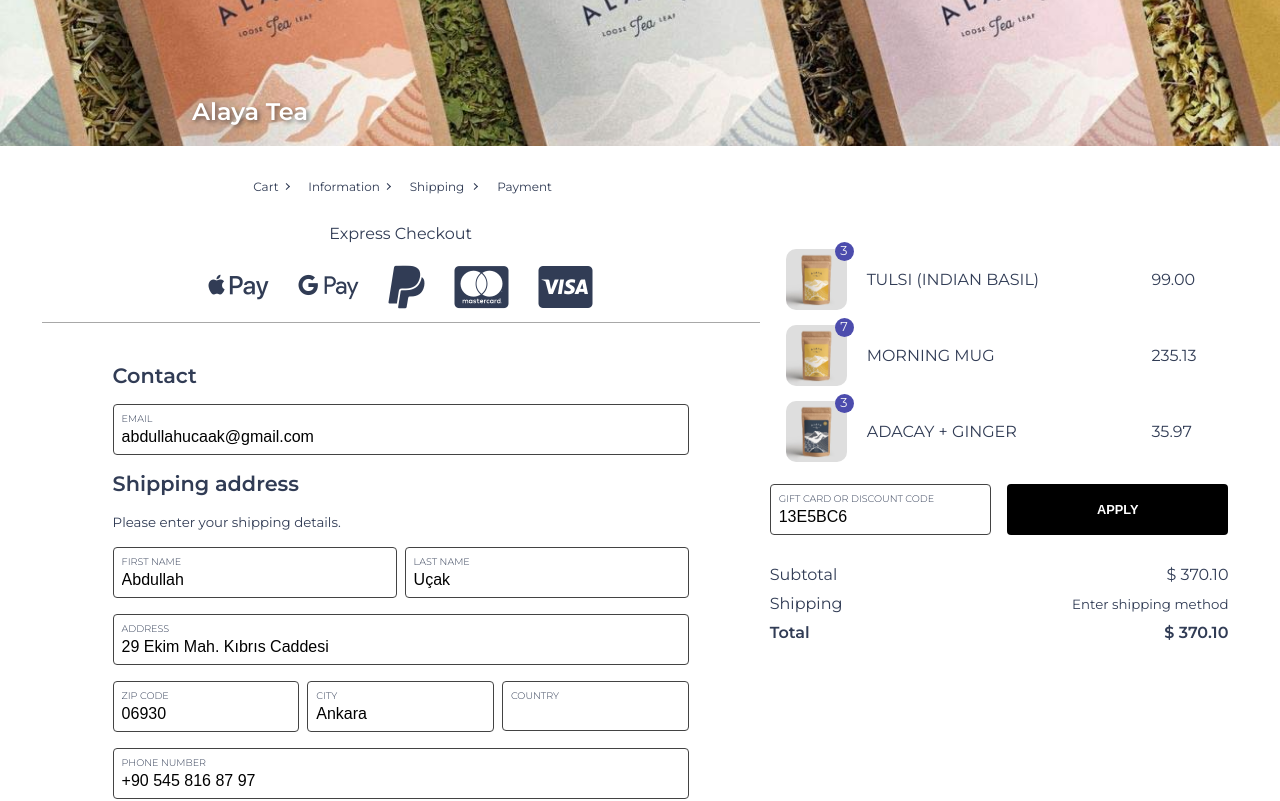
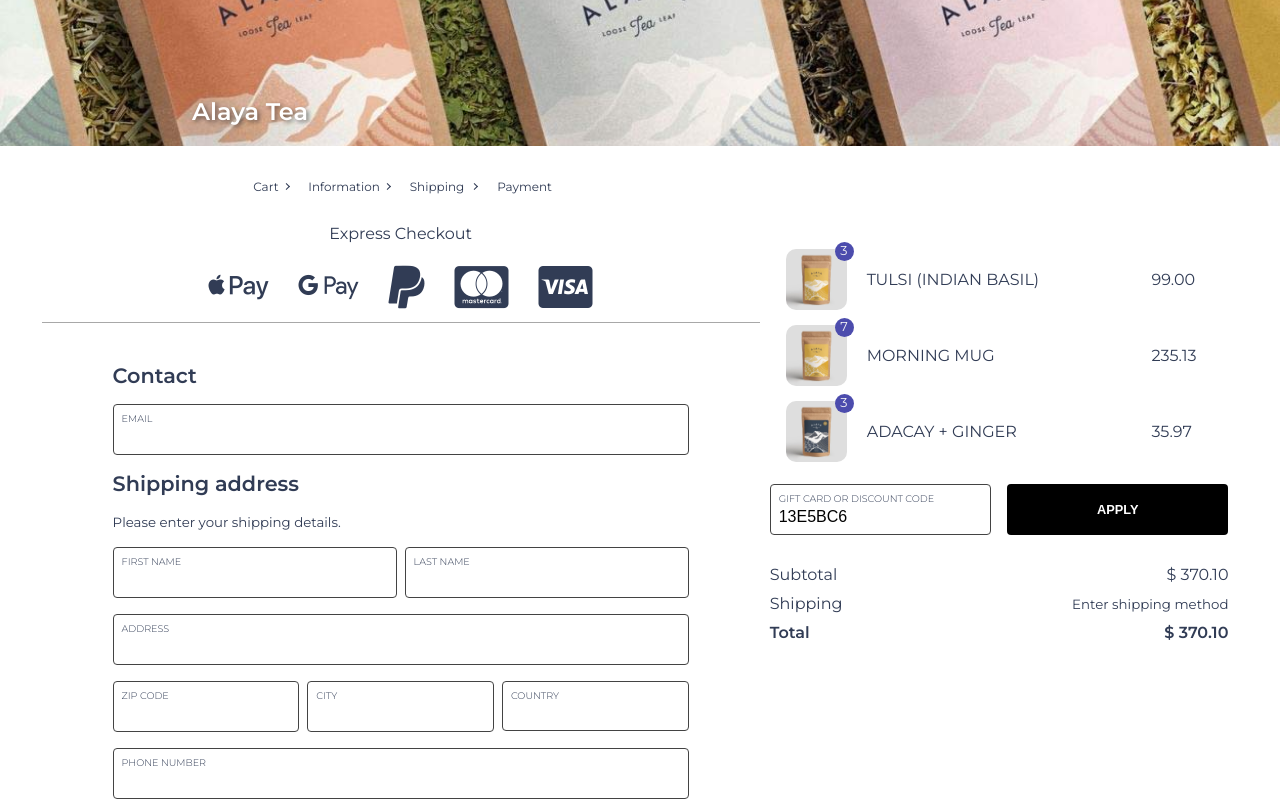
Before and after one commit to abdullahucaak/e-commerce-base, a Vue app: page /checkouts in a window 1280 px wide. Shown: the top 801 px of the page. Built offline with nearby package versions, Linux system fonts and the light colour scheme; data requests are answered from the project's data file.

Commit message:
The validity check performed before submitting the form has been modified.

```diff
--- a/data/db.json
+++ b/data/db.json
@@ -255,8 +255,8 @@
   "orders": [
     {
       "id": 1,
-      "userNote": "Love me.",
-      "howDidYouHear": "Influencer",
+      "userNote": "",
+      "howDidYouHear": "Please Make a Selection",
       "cartProducts": [
         {
           "id": 14,
@@ -287,7 +287,7 @@
         "email": "abdullahucaak@gmail.com",
         "firstName": "Abdullah",
         "lastName": "Uçak",
-        "shippingAddress": "29 Ekim Mah. Kıbrıs Caddesi",
+        "shippingAddress": "29 Ekim Mah. Kıbrıs Caddesi Narin Evleri B/blok No:8 Sincan/Ankara",
         "country": "turkiye",
         "zipCode": "06930",
         "city": "Ankara",
@@ -298,12 +298,12 @@
         "price": "9.44"
       },
       "cartInformation": {
-        "cartNumber": "5282 0816 9274 5657",
+        "cartNumber": "5282 6787 9809 9999",
         "nameOnCart": "Necdet Uçak",
-        "expirationDate": "2023-09-28",
-        "securityCode": "533"
+        "expirationDate": "2023-09-21",
+        "securityCode": "563"
       },
-      "orderUniqueCode": "073f51e9-32f7-4ee9-857e-8dc81af2a4f5"
+      "orderUniqueCode": "ee08f7ce-b6f9-47d6-bb73-fe4c35c95352"
     }
   ]
 }
--- a/src/components/checkouts/Information.vue
+++ b/src/components/checkouts/Information.vue
@@ -5,7 +5,7 @@
         <div class="fields">
             <label
               class="field"
-              :class="{ invalid: !isValidEmail}"
+              :class="{ invalid: !isValidEmail && submitted}"
             >
             <span class="field__label" for="email">Email</span>
             <input
@@ -14,11 +14,10 @@
               type="text"
               id="email"
               autofocus
-              required
             />
             </label>
             <p
-              v-if="!isValidEmail"
+              v-if="!isValidEmail && submitted"
               class="invalid-message"
               ><small>Enter a valid email.</small>
             </p>
@@ -30,7 +29,7 @@
           <div>
             <label
              class="field"
-             :class="{ invalid: !isValidFirstName}"
+             :class="{ invalid: !isValidFirstName && submitted}"
             >
             <span class="field__label" for="firstname">First name</span>
             <input
@@ -38,11 +37,10 @@
               class="field__input"
               type="text"
               id="firstname"
-              required
             />
           </label>
           <span
-              v-if="!isValidFirstName"
+              v-if="!isValidFirstName && submitted"
               class="invalid-message"
               ><small>Enter a name.</small>
             </span>
@@ -50,7 +48,7 @@
           <div>
             <label
             class="field"
-            :class="{ invalid: !isValidLastName}"
+            :class="{ invalid: !isValidLastName && submitted}"
           >
             <span class="field__label" for="lastname">Last name</span>
             <input
@@ -58,19 +56,19 @@
               class="field__input"
               type="text"
               id="lastname"
-              required
             />
             </label>
             <span
-              v-if="!isValidLastName"
+              v-if="!isValidLastName && submitted"
               class="invalid-message"
               ><small>Enter a last name.</small>
             </span>
           </div>
         </div>
+        <div>
           <label
             class="field"
-          :class="{ invalid: !isValidShippingAddress}"
+            :class="{ invalid: !isValidShippingAddress && submitted}"
           >
               <span class="field__label" for="address">Address</span>
               <input
@@ -78,19 +76,19 @@
                 class="field__input"
                 type="text"
                 id="address"
-              required
               />
           </label>
           <span
-          v-if="!isValidShippingAddress"
+            v-if="!isValidShippingAddress && submitted"
             class="invalid-message"
             ><small>Enter a Address.</small>
           </span>
+        </div>
         <div class="fields fields--3">
           <div>
             <label
               class="field"
-              :class="{ invalid: !isValidZipCode}"
+              :class="{ invalid: !isValidZipCode && submitted}"
             >
             <span class="field__label" for="zipcode">Zip code</span>
             <input
@@ -98,11 +96,10 @@
               class="field__input"
               type="text"
               id="zipcode"
-              required
             />
             </label>
             <span
-              v-if="!isValidZipCode"
+              v-if="!isValidZipCode && submitted"
               class="invalid-message"
               ><small>Enter a zip code.</small>
             </span>
@@ -110,7 +107,7 @@
             <div>
               <label
                 class="field"
-                :class="{ invalid: !isValidCity}"
+                :class="{ invalid: !isValidCity && submitted}"
               >
               <span class="field__label" for="city">City</span>
               <input
@@ -118,11 +115,10 @@
                 class="field__input"
                 type="text"
                 id="city"
-                required
               />
               </label>
               <span
-              v-if="!isValidCity"
+              v-if="!isValidCity && submitted"
               class="invalid-message"
               ><small>Enter a city.</small>
             </span>
@@ -130,24 +126,25 @@
             <div>
               <label
                   class="field"
-                  :class="{ invalid: !isValidCountry}"
+                  :class="{ invalid: !isValidCountry && submitted}"
                 >
                 <span class="field__label" for="country">Country</span>
-                <select v-model="country" class="field__input" id="country" required>
+                <select v-model="country" class="field__input" id="country">
                 <option value="turkiye" > Turkiye </option>
                 <option value="greece" disabled>Greece</option>
                 </select>
               </label>
               <span
-                v-if="!isValidCountry"
+                v-if="!isValidCountry && submitted"
                 class="invalid-message"
                 ><small>Enter a country.</small>
               </span>
             </div>
         </div>
+        <div>
           <label
             class="field"
-          :class="{ invalid: !isValidPhoneNumber}"
+            :class="{ invalid: !isValidPhoneNumber && submitted}"
           >
             <span class="field__label" for="phone-number">Phone Number</span>
             <input
@@ -155,14 +152,14 @@
               class="field__input"
               type="tel"
               id="phone-number"
-            required
             />
           </label>
           <span
-              v-if="!isValidPhoneNumber"
+            v-if="!isValidPhoneNumber && submitted"
             class="invalid-message"
             ><small>Enter a valid phone number.</small>
           </span>
+        </div>
         <div class="form-footer">
             <div class="return-to-cart">
                 <span class="back-icon"></span>
@@ -171,7 +168,6 @@
             <div class="submit-button">
                 <input
                   type="submit"
-                  :disabled="!isValidEmail || !isValidFirstName || !isValidLastName || !isValidShippingAddress || !isValidZipCode || !isValidCity || !isValidCountry || !isValidPhoneNumber"
                   class="button"
                   value="Continue to Shipping"
                 >
@@ -197,14 +193,14 @@ onMounted(()=>{
 import { useProductStore } from '../../stores/productStore'
 const productStore = useProductStore()
 
-const email = ref("abdullahucaak@gmail.com")
-const firstName = ref("Abdullah")
-const lastName = ref("Uçak")
-const shippingAddress = ref("29 Ekim Mah. Kıbrıs Caddesi")
-const zipCode = ref("06930")
-const city = ref("Ankara")
-const country = ref("Turkiye")
-const phoneNumber = ref("+90 545 816 87 97")
+const email = ref("")
+const firstName = ref("")
+const lastName = ref("")
+const shippingAddress = ref("")
+const zipCode = ref("")
+const city = ref("")
+const country = ref("")
+const phoneNumber = ref("")
 
 
 
@@ -217,7 +213,7 @@ const isValidEmail = computed (()=>{
 const isValidFirstName = computed (()=>{
   return firstName.value.length > 0
 })
-if(firstName.value.length === 0){
+if(firstName.value.length){
   !isValidFirstName
 } else {
   isValidFirstName
@@ -227,7 +223,7 @@ if(firstName.value.length === 0){
 const isValidLastName = computed (()=>{
   return lastName.value.length > 0
 })
-if(lastName.value.length === 0){
+if(lastName.value.length){
   !isValidLastName
 } else {
   isValidLastName
@@ -237,7 +233,7 @@ if(lastName.value.length === 0){
 const isValidShippingAddress = computed (()=>{
   return shippingAddress.value.length > 0
 })
-if(shippingAddress.value.length === 0){
+if(shippingAddress.value.length){
   !isValidShippingAddress
 } else {
   isValidShippingAddress
@@ -247,7 +243,7 @@ if(shippingAddress.value.length === 0){
 const isValidZipCode = computed (()=>{
   return zipCode.value.length > 0
 })
-if(zipCode.value.length === 0){
+if(zipCode.value.length){
   !isValidZipCode
 } else {
   isValidZipCode
@@ -257,7 +253,7 @@ if(zipCode.value.length === 0){
 const isValidCity = computed (()=>{
   return city.value.length > 0
 })
-if(city.value.length === 0){
+if(city.value.length ){
   !isValidCity
 } else {
   isValidCity
@@ -267,7 +263,7 @@ if(city.value.length === 0){
 const isValidCountry = computed (()=>{
   return country.value.length > 0
 })
-if(country.value.length === 0){
+if(country.value.length){
   !isValidCountry
 } else {
   isValidCountry
@@ -276,7 +272,6 @@ if(country.value.length === 0){
 /* Enter a phoneNumber controller */
 const isValidPhoneNumber = computed (() => {
   return /^(\+90)?\s?[0-9]{3}\s?[0-9]{3}\s?[0-9]{2}\s?[0-9]{2}$/.test(phoneNumber.value)
-
 })
 
 
@@ -284,7 +279,16 @@ const isValidPhoneNumber = computed (() => {
 const emit = defineEmits(['complete'])
 
 console.log('after completeForm productStore.orders[0]:', JSON.stringify(productStore.orders[0], null, 2));
+
+/* submission control for validity check */
+const submitted = ref(false)
+
 const completeForm = () => {
+  /* submission control for validity check */
+  submitted.value = true
+
+  /* Validity check before submitting the form... */
+  if(isValidEmail.value && isValidFirstName.value && isValidLastName.value && isValidShippingAddress.value && isValidZipCode.value && isValidCity.value && isValidCountry.value && isValidPhoneNumber.value){
     /* changing component */
     emit('complete')
 
@@ -328,8 +332,8 @@ const completeForm = () => {
 
     deleteAndPost()
   }
+}
 
-console.log("crypto id: " + crypto.randomUUID())
 </script>
 
 <style scoped>
@@ -377,7 +381,7 @@ h1, h2{
 
 .fields {
   display: grid;
-  grid-gap: 0.5rem;
+  grid-column-gap: 0.5rem;
 }
 .fields--2 {
   grid-template-columns: 1fr 1fr;
--- a/src/components/checkouts/PaymentC.vue
+++ b/src/components/checkouts/PaymentC.vue
@@ -15,7 +15,7 @@
                     <div class="mb-20">
                       <label
                         class="field"
-                        :class="{ invalid: !validateCartNumber}"
+                        :class="{ invalid: !validateCartNumber && submitted }"
                       >
                           <span class="field__label" for="cart-number">Cart Number</span>
                           <input
@@ -27,7 +27,7 @@
                         </label>
                         <span
                           class="invalid-message"
-                          v-if="!validateCartNumber"
+                          v-if="!validateCartNumber && submitted"
                         >
                           <small>Enter a valid cart number.</small>
                         </span>
@@ -35,7 +35,7 @@
                     <div class="mb-20">
                       <label
                         class="field"
-                        :class="{ invalid: !validateNameOnCart}"
+                        :class="{ invalid: !validateNameOnCart && submitted}"
                       >
                           <span class="field__label" for="name-on-cart">Name On Cart</span>
                           <input
@@ -47,7 +47,7 @@
                       </label>
                       <span
                           class="invalid-message"
-                          v-if="!validateNameOnCart"
+                          v-if="!validateNameOnCart && submitted"
                         >
                           <small>Enter a valid name.</small>
                         </span>
@@ -56,7 +56,7 @@
                       <div>
                         <label
                           class="field"
-                          :class="{ invalid: !validateExpirationDate}"
+                          :class="{ invalid: !validateExpirationDate && submitted}"
                         >
                         <span class="field__label" for="expiration-date">Expiration Date ( MM / YY)</span>
                         <input
@@ -68,7 +68,7 @@
                         </label>
                         <span
                           class="invalid-message"
-                          v-if="!validateExpirationDate"
+                          v-if="!validateExpirationDate && submitted"
                         >
                           <small>Enter a valid expiration date.</small>
                         </span>
@@ -76,7 +76,7 @@
                       <div>
                         <label
                         class="field"
-                        :class="{ invalid: !validateSecurityCode}">
+                        :class="{ invalid: !validateSecurityCode && submitted}">
                         <span class="field__label" for="security-code">Security Code</span>
                         <input
                           v-model="securityCode"
@@ -87,7 +87,7 @@
                         </label>
                         <span
                           class="invalid-message"
-                          v-if="!validateSecurityCode"
+                          v-if="!validateSecurityCode && submitted"
                         >
                           <small>Enter a valid security code.</small>
                         </span>
@@ -103,7 +103,6 @@
                 </div>
                 <div class="submit-button">
                     <input
-                      :disabled="!validateSecurityCode || !validateExpirationDate || !validateNameOnCart || !validateCartNumber"
                       type="submit"
                       class="button"
                       value="Pay now"
@@ -131,8 +130,11 @@ const previousComponent = () => {
 }
 
 
+/* submission control for validity check */
+const submitted = ref(false)
+
 /* carNumber */
-const cartNumber = ref('5282 0816 9274 5657')
+const cartNumber = ref('')
 
 const validateCartNumber = computed (()=>{
   const regex = /^(\d{4}\s?){4}$/
@@ -140,7 +142,7 @@ const validateCartNumber = computed (()=>{
 })
 
 /* nameOnCart */
-const nameOnCart = ref('Necdet Uçak')
+const nameOnCart = ref('')
 const validateNameOnCart = computed (()=>{
   const regex = /^[\p{L}ÇçĞğİıÖöŞşÜü\s]{2,} [\p{L}ÇçĞğİıÖöŞşÜü\s]{2,}$/u
   return regex.test(nameOnCart.value)
@@ -155,7 +157,7 @@ const validateExpirationDate = computed (()=>{
 })
 
 /* securityCode */
-const securityCode = ref('533')
+const securityCode = ref('')
 
 const validateSecurityCode = computed (()=>{
   const regex = /^[0-9]{3}$/
@@ -163,6 +165,9 @@ const validateSecurityCode = computed (()=>{
 })
 
 const payNow = () =>{
+  submitted.value = true
+
+  if(validateSecurityCode.value && validateExpirationDate.value && validateNameOnCart.value && validateCartNumber.value){
     /* cartInformation */
     const cartInformation = ref({
       cartNumber: cartNumber.value,
@@ -203,6 +208,7 @@ const payNow = () =>{
     }
 
     deleteAndPost()
+  }
 }
 
 </script>
```
Lines whose indentation alone changed are shown as unchanged.
